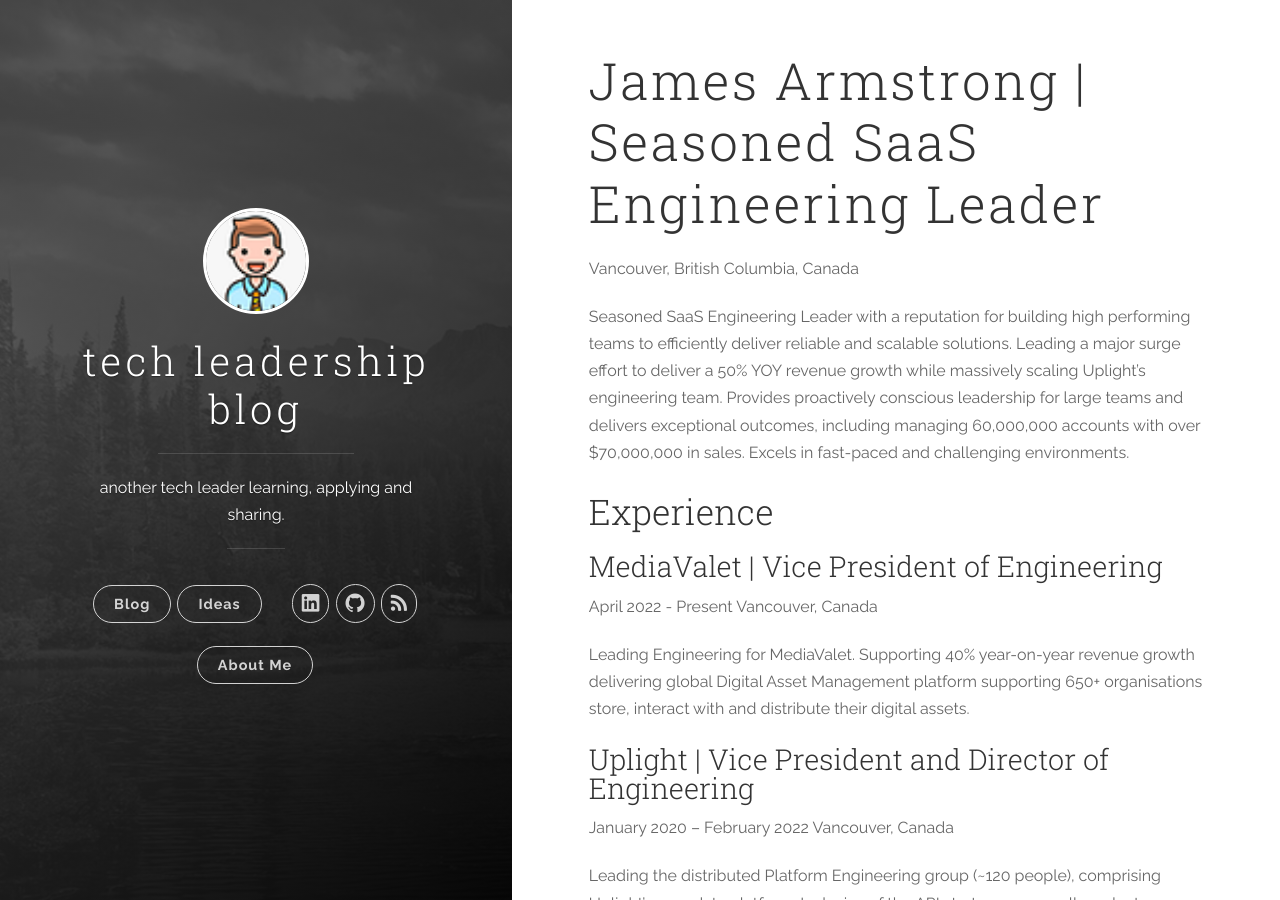
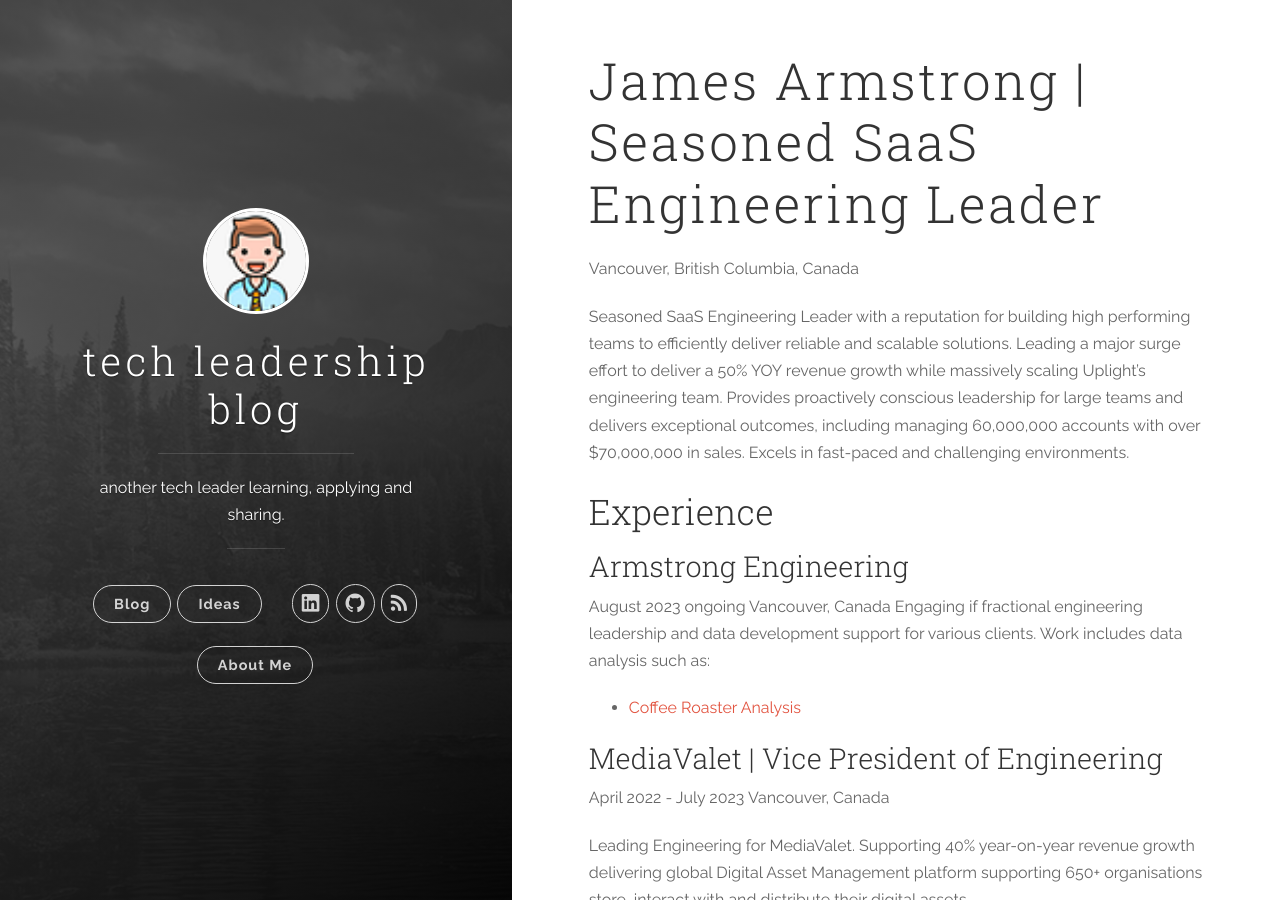
Before and after one commit to nomadicj/nomadicj.github.io, a Jekyll site: the page built from resume.md, in a window 1280 px wide and 900 px high. Built offline with Jekyll 4.4.1, drawn with Linux system fonts in a browser that asks for light colours.

Commit message:
Adding roasters.html

```diff
--- a/resume.md
+++ b/resume.md
@@ -11,8 +11,14 @@
 Seasoned SaaS Engineering Leader with a reputation for building high performing teams to efficiently deliver reliable and scalable solutions. Leading a major surge effort to deliver a 50% YOY revenue growth while massively scaling Uplight's engineering team. Provides proactively conscious leadership for large teams and delivers exceptional outcomes, including managing 60,000,000 accounts with over $70,000,000 in sales. Excels in fast-paced and challenging environments.
 
 ## Experience
+### Armstrong Engineering
+August 2023 ongoing
+Vancouver, Canada
+Engaging if fractional engineering leadership and data development support for various clients. Work includes data analysis such as:
+- [Coffee Roaster Analysis](/roasters.html)
+
 ### MediaValet | Vice President of Engineering
-April 2022 - Present
+April 2022 - July 2023
 Vancouver, Canada
 
 Leading Engineering for MediaValet. Supporting 40% year-on-year revenue growth delivering global Digital Asset Management platform supporting 650+ organisations store, interact with and distribute their digital assets.
--- /dev/null
+++ b/roasters.html
@@ -0,0 +1,3 @@
+version https://git-lfs.github.com/spec/v1
+oid sha256:a5eec20207273e1c0694daffab4906576b2e7bda45f9d01d8c8960af97e6042f
+size 149077725
```
Also changed, not shown: 1 other file.
